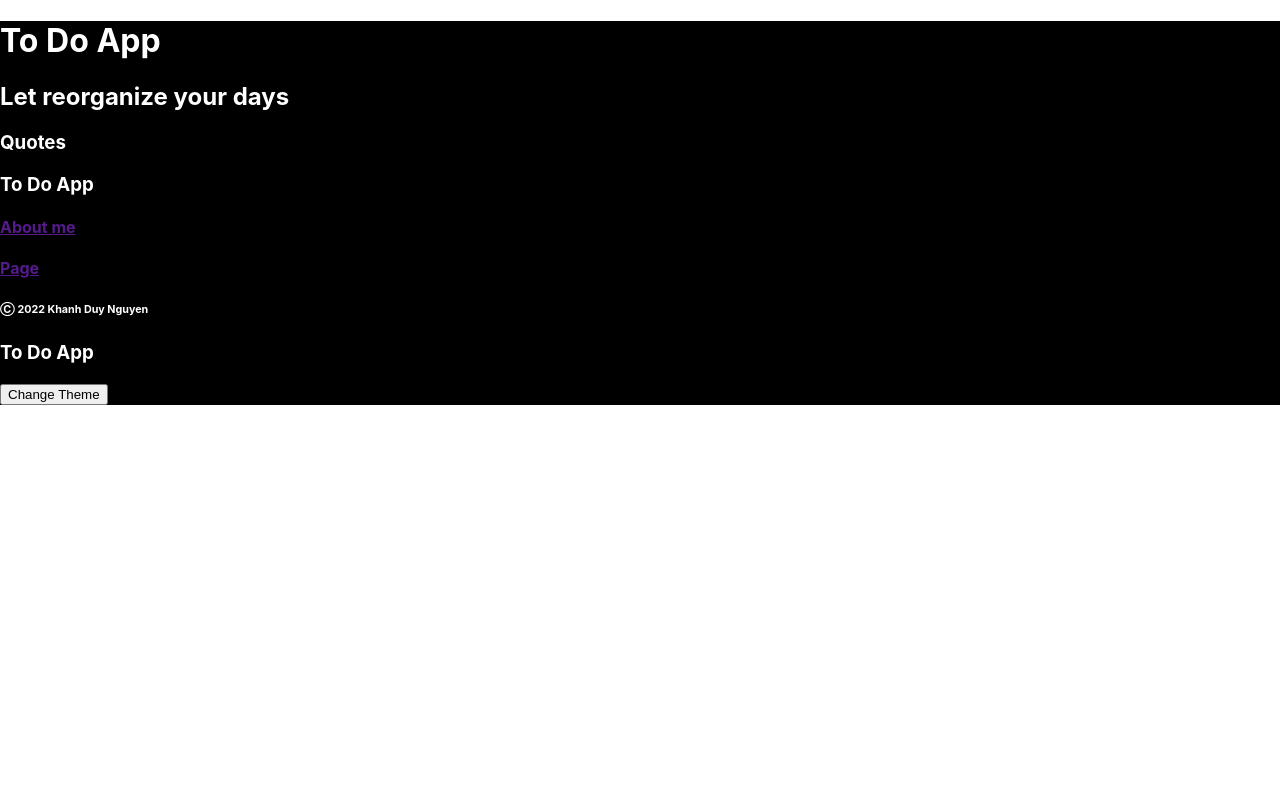
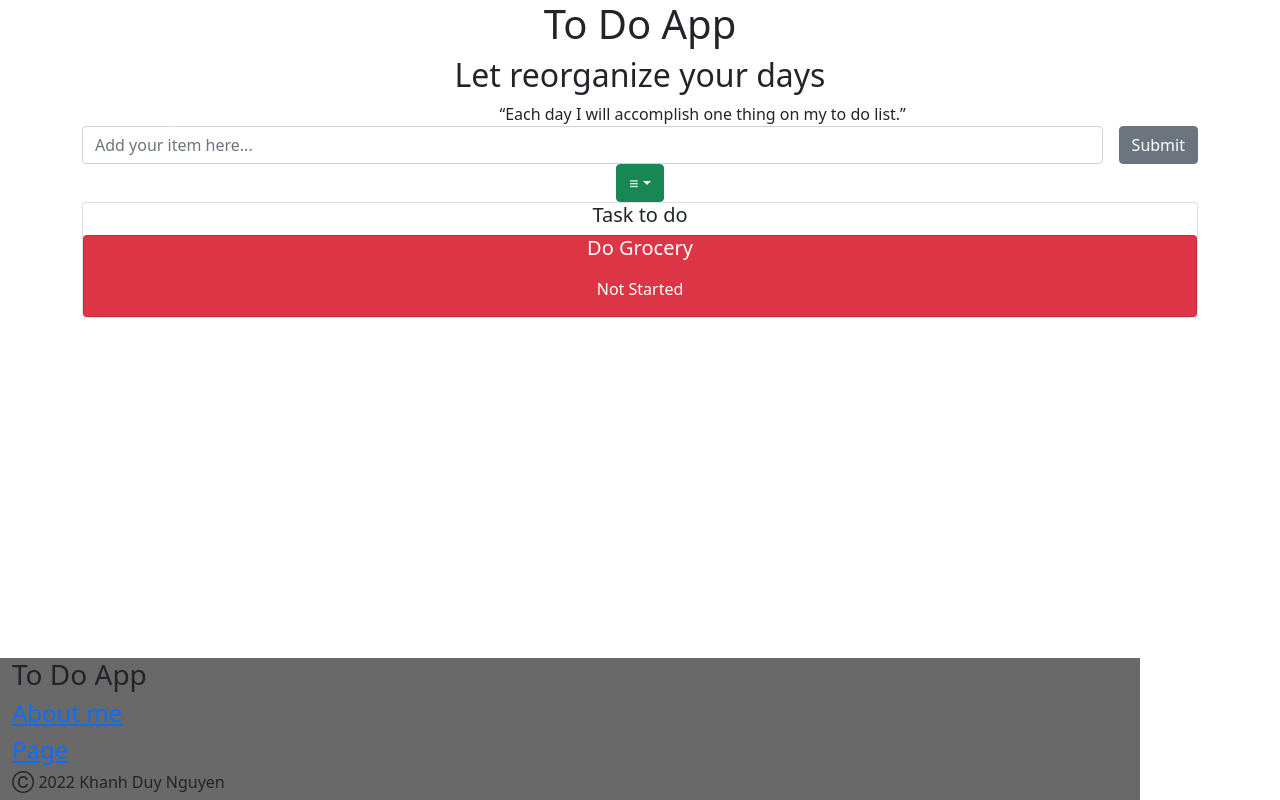
Before and after one commit to duynguyen2001/to-do-app, a React (Create React App) app: page / in a window 1280 px wide. Built offline with nearby package versions, Linux system fonts and the light colour scheme.

Commit message:
First commit

```diff
--- a/package.json
+++ b/package.json
@@ -6,7 +6,9 @@
     "@testing-library/jest-dom": "^5.16.1",
     "@testing-library/react": "^12.1.2",
     "@testing-library/user-event": "^13.5.0",
+    "bootstrap": "^5.1.3",
     "react": "^17.0.2",
+    "react-bootstrap": "^2.1.1",
     "react-dom": "^17.0.2",
     "react-scripts": "5.0.0",
     "web-vitals": "^2.1.3",
--- a/src/App.css
+++ b/src/App.css
@@ -1,8 +1,4 @@
-.default{
-  background-color: black;
-  color: white;
+.App{
+    object-position: center top;
+    text-align: center;
 }
-.ereader{
-  background-color: white;
-  color: black;
-}
--- a/src/App.js
+++ b/src/App.js
@@ -1,25 +1,19 @@
+import 'bootstrap/dist/css/bootstrap.min.css';
 import React, {useState} from "react";
-import "./App.css";
 import Header from "./Structure/Header.js";
 import MainPage from "./Structure/MainPage.js"
 import Footer from "./Structure/Footer.js";
-
+import Button from "react-bootstrap/Button";
+import Container from "react-bootstrap/Container";
+import "./App.css"
 function App() {
-  useState();
-  let theme = "Default";
-  const [clicked, setClicked] = useState('default');
-  const handleClick = () => {
-    (clicked === 'default' )? setClicked('ereader') : setClicked('default');
-    console.log(clicked);
-  };
 
   return (
-    <div className={clicked} >
+    <Container fluid className = "App">
       <Header></Header>
       <MainPage></MainPage>
       <Footer></Footer>
-      <button onClick={handleClick}>Change Theme</button>
-    </div>
+    </Container>
   );
 }
 
--- a/src/Structure/Footer.css
+++ b/src/Structure/Footer.css
@@ -1,3 +1,8 @@
-.footer{
-    position: ;
+.footer {
+    position: fixed;
+    left: 0;
+    bottom: 0;
+    text-align: left;
+    background-color: dimgray;
+    width: 100%;
 }
--- a/src/Structure/Footer.js
+++ b/src/Structure/Footer.js
@@ -1,15 +1,22 @@
-import "./Footer.css";
+import "./Footer.css"
+import { Col, Container, Row } from "react-bootstrap";
 function Footer() {
   return (
-    <footer className="footer">
-      <div>
-        <h3>To Do App</h3>
-        <h4><a href="">About me</a></h4>
-        <h4><a href="">Page</a></h4>
-        <h6>Ⓒ 2022 Khanh Duy Nguyen</h6>
-      </div>
-      <h3>To Do App</h3>
-    </footer>
+    <Container className ="footer">
+      <Col>
+        <Row>
+          <h3>To Do App</h3>
+          <h4>
+            <a href="">About me</a>
+          </h4>
+          <h4>
+            <a href="">Page</a>
+          </h4>
+          <h6>Ⓒ 2022 Khanh Duy Nguyen</h6>
+        </Row>
+      </Col>
+
+    </Container>
   );
 }
 export default Footer;
--- a/src/Structure/Header.js
+++ b/src/Structure/Header.js
@@ -1,10 +1,26 @@
+import { Carousel, CarouselItem, Container } from "react-bootstrap";
 function Header() {
   return (
-    <header>
+    <Container>
       <h1>To Do App</h1>
       <h2>Let reorganize your days</h2>
-      <h3>Quotes</h3>
-    </header>
+      <Carousel variant="secondary">
+        <CarouselItem>
+          “Subtracting from your list of priorities is as important as adding to it.”
+        </CarouselItem>
+        <CarouselItem>
+          “Each day I will accomplish one thing on my to do list.”
+        </CarouselItem>
+        <CarouselItem>
+          “She'd learned now that the only way to write a list was to finish
+          with something you actually wanted to do.”
+        </CarouselItem>
+        <CarouselItem>
+          “Each day I will accomplish one thing on my to list.”
+        </CarouselItem>
+      </Carousel>
+
+    </Container>
   );
 }
 export default Header;
--- a/src/Structure/MainPage.js
+++ b/src/Structure/MainPage.js
@@ -1,8 +1,86 @@
-function MainPage() {
+import React, { useState } from "react";
+import Task from "./components/Task.js";
+import {
+  Card,
+  Col,
+  Container,
+  Row,
+  Button,
+  Stack,
+  Form,
+  Dropdown,
+} from "react-bootstrap";
+
+function SettingMenu(props) {
   return (
-    <div>
+    <Dropdown>
+      <Dropdown.Toggle variant="success" id="dropdown-basic">
+        ≡
+      </Dropdown.Toggle>
 
-    </div>
+      <Dropdown.Menu>
+        <Dropdown.Item href="#/action-1">Change display</Dropdown.Item>
+        <Dropdown.Item href="#/action-2">Another action</Dropdown.Item>
+        <Dropdown.Item href="#/action-3">Something else</Dropdown.Item>
+      </Dropdown.Menu>
+    </Dropdown>
   );
 }
+
+function TaskForm(props) {
+  return (
+    <Form onSubmit={props.onSubmitForm}>
+      <Stack direction="horizontal" gap={3}>
+        <Form.Control
+          className="me-auto"
+          placeholder="Add your item here..."
+          value={props.writtenTask}
+          onChange={props.onChangeForm}
+        />
+        <Button variant="secondary" type="submit">
+          Submit
+        </Button>
+      </Stack>
+    </Form>
+  );
+}
+
+const MainPage = (props) => {
+  const [display, setDisplay] = useState("normal");
+  const changeDisplay = () => {
+    display === "normal" ? setDisplay("kanban") : setDisplay("normal");
+  };
+  const [writtenTask, setWrittenTask] = useState("");
+  const onChangeForm = (event) => {
+    setWrittenTask(event.target.value);
+  };
+  const onSubmitForm = (event) => {
+    event.preventDefault();
+    if (writtenTask === "") return null;
+    const taskData = {
+      title: writtenTask,
+    };
+    console.log(taskData);
+    setWrittenTask("");
+  };
+  return (
+    <Container fluid="md" gap={3}>
+      <Row>
+        <Col xs={12}>
+          <TaskForm
+            writtenTask={writtenTask}
+            onChangeForm={onChangeForm}
+            onSubmitForm={onSubmitForm}
+          ></TaskForm>
+          <SettingMenu></SettingMenu>
+        </Col>
+      </Row>
+      <Row gap={5}></Row>
+      <Card style={{ width: "100%" }}>
+        <Card.Title style={{ textAlign: "center" }}>Task to do</Card.Title>
+        <Task task="Do Grocery"></Task>
+      </Card>
+    </Container>
+  );
+};
 export default MainPage;
--- a/src/Structure/components/Task.js
+++ b/src/Structure/components/Task.js
@@ -1,10 +1,47 @@
-function Task() {
+import Card from "react-bootstrap/Card";
+import Form from "react-bootstrap/Form";
+import { useState } from "react";
+import TaskDate from "./TaskDate";
+
+function Task(props) {
+  const [state, changeState] = useState("Not Started");
+  const onClickedState = () => {
+    switch (state) {
+      case "Not Started":
+        changeState("In Progress");
+        break;
+      case "In Progress":
+        changeState("Finished");
+        break;
+      case "Finished":
+        changeState("Not Started");
+        break;
+      default:
+        changeState("Not Started");
+        break;
+    }
+  };
+
   return (
-    <div>
-      <div>Date</div>
-      <div>Time</div>
-      <div>Task</div>
-    </div>
+    <Card
+      bg={`${
+        state === "Not Started"
+          ? "danger"
+          : state === "In Progress"
+          ? "warning"
+          : "success"
+      } `}
+      text = {`${(state === 'In Progress') ? 'dark':'white'}`}
+      onClick={onClickedState}
+    >
+      <Card.Title>{props.task}</Card.Title>
+      <Card.Body>
+        {/* <Card.Subtitle>{date}</Card.Subtitle> */}
+        <Card.Subtitle>{state}</Card.Subtitle>
+
+        {/* <TaskDate month = {date.month} day = {date.day} year = {date.year}></TaskDate> */}
+      </Card.Body>
+    </Card>
   );
 }
 
--- /dev/null
+++ b/src/Structure/components/TaskDate.js
@@ -0,0 +1,14 @@
+import { Card } from "react-bootstrap";
+
+const TaskDate = (props) => {
+  const month = props.date.toLocaleString("en-US", { month: "long" });
+  const day = props.date.toLocaleString("en-US", { day: "2-digit" });
+  const year = props.date.getFullYear();
+
+  return (
+    <Card.Subtitle className="mb-2 text-muted">
+      {month} {day}, {year}
+    </Card.Subtitle>
+  );
+};
+export default TaskDate;
```
Also changed, not shown: 1 other file (tests, documents, lock files or other folders).
